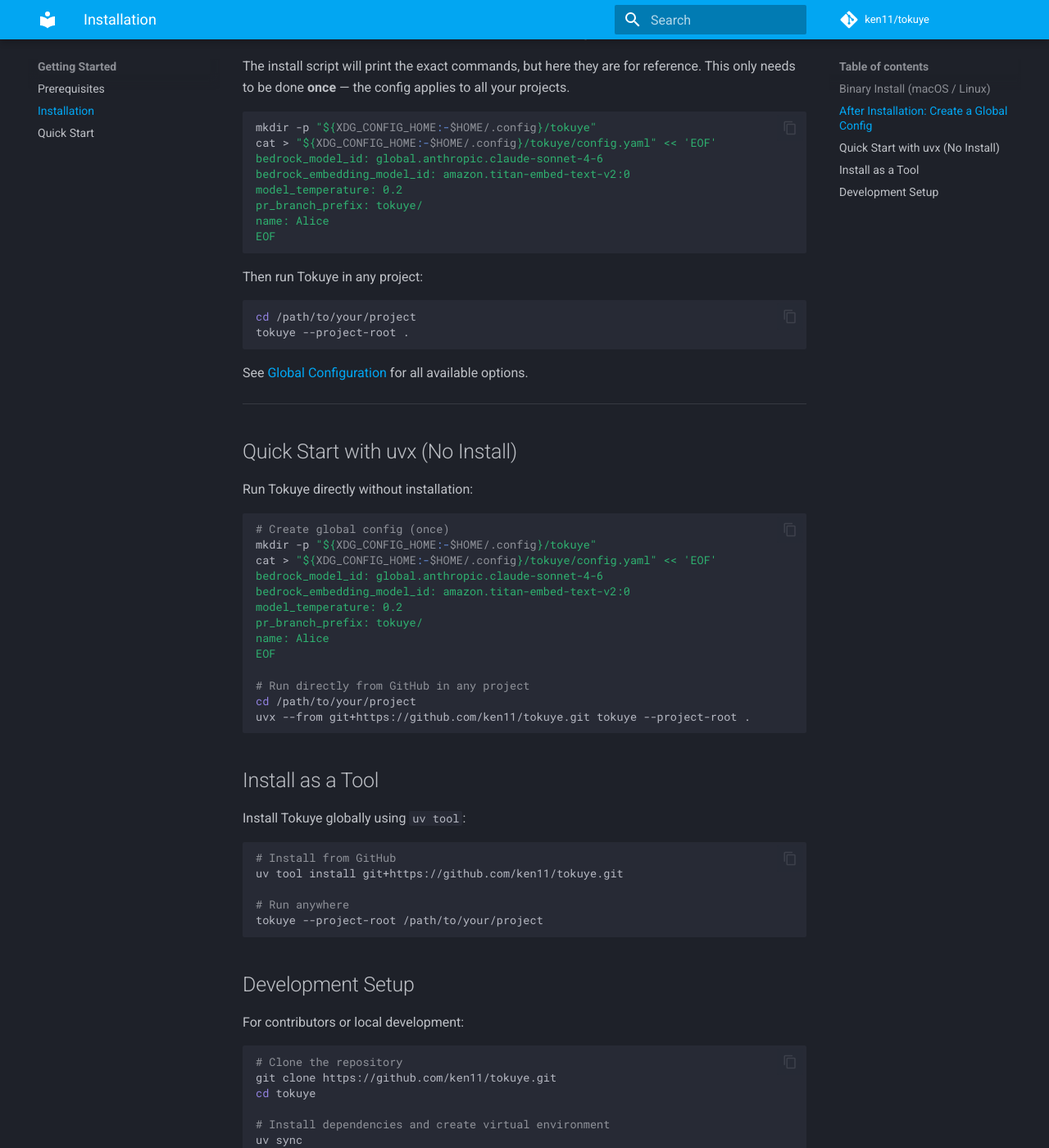
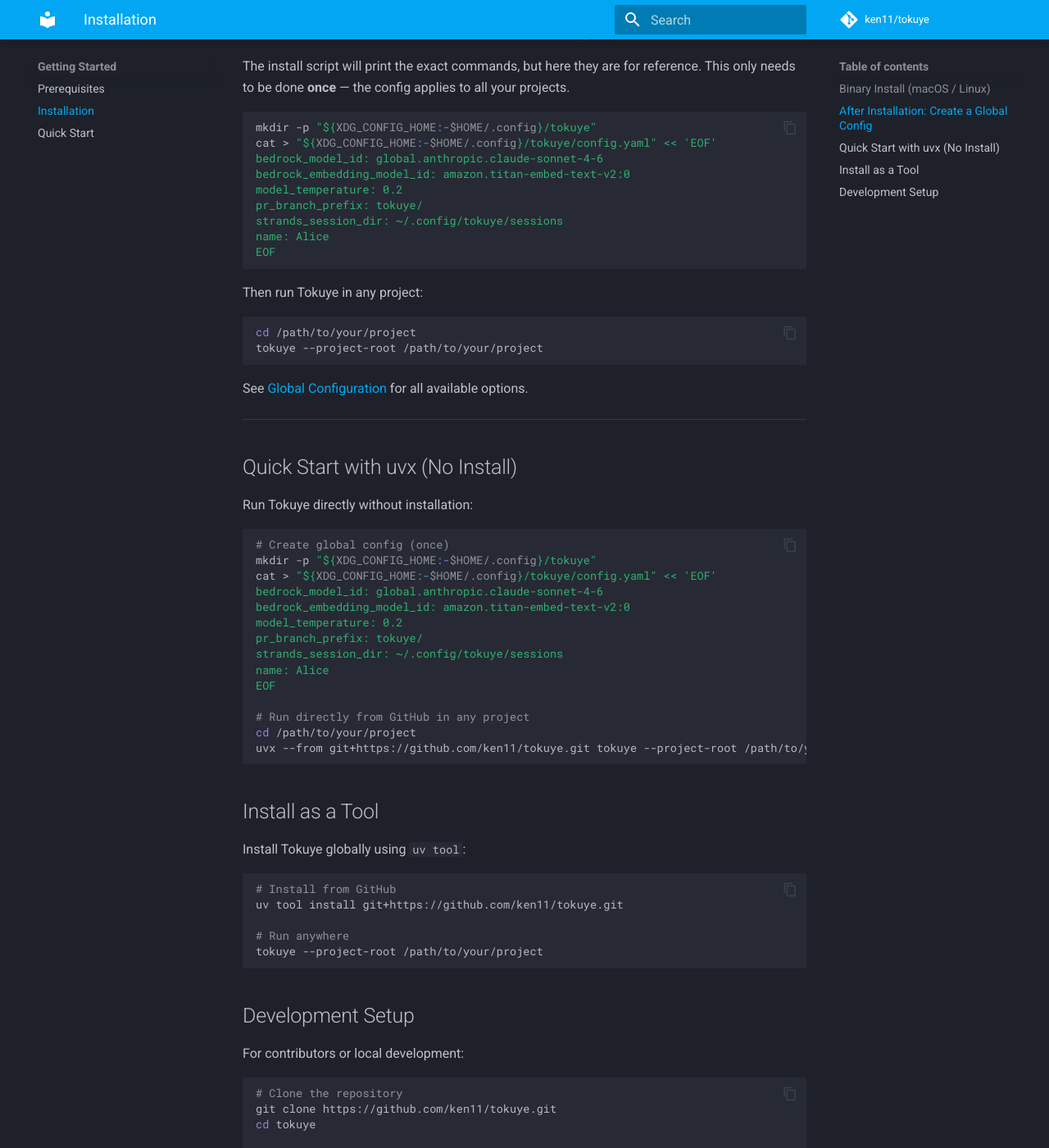
Before and after one commit to ken11/tokuye, an MkDocs documentation site: the page built from docs/getting-started/installation.md, in a window 1280 px wide and 1400 px high, scrolled down 1000 px. Shown: the whole window at 82% size. Built offline with MkDocs 1.6.1 and Material for MkDocs 9.7.7, drawn with Linux system fonts in a browser that asks for light colours; comment, search, counter and statistics services are not loaded.

Commit message:
docs: use absolute path for --project-root, add strands_session_dir to all config examples

````diff
--- a/docs/getting-started/installation.md
+++ b/docs/getting-started/installation.md
@@ -48,6 +48,7 @@
 bedrock_embedding_model_id: amazon.titan-embed-text-v2:0
 model_temperature: 0.2
 pr_branch_prefix: tokuye/
+strands_session_dir: ~/.config/tokuye/sessions
 name: Alice
 EOF
 ```
@@ -56,7 +57,7 @@
 
 ```bash
 cd /path/to/your/project
-tokuye --project-root .
+tokuye --project-root /path/to/your/project
 ```
 
 See [Global Configuration](../configuration/global-config.md) for all available options.
@@ -75,12 +76,13 @@
 bedrock_embedding_model_id: amazon.titan-embed-text-v2:0
 model_temperature: 0.2
 pr_branch_prefix: tokuye/
+strands_session_dir: ~/.config/tokuye/sessions
 name: Alice
 EOF
 
 # Run directly from GitHub in any project
 cd /path/to/your/project
-uvx --from git+https://github.com/ken11/tokuye.git tokuye --project-root .
+uvx --from git+https://github.com/ken11/tokuye.git tokuye --project-root /path/to/your/project
 ```
 
 ## Install as a Tool
````
Also changed, not shown: README.md (+1 -1 lines), docs/getting-started/quickstart.md (+2 -1 lines), 1 other file.
